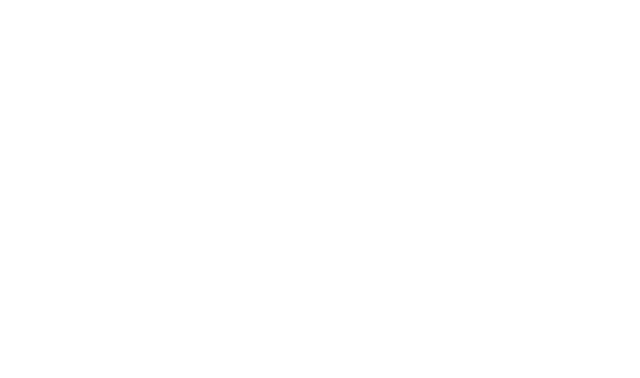
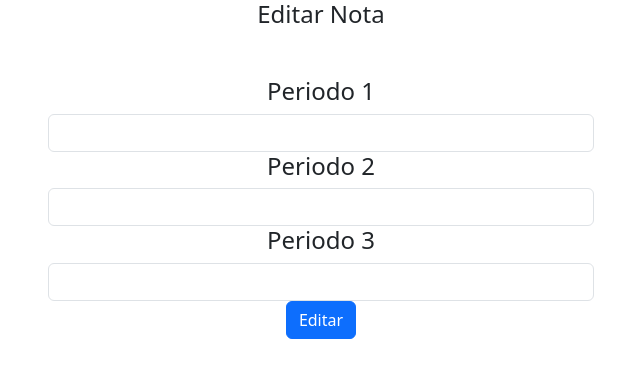
Before and after one commit to santacruzandres1/Integrador-SIlicon, a React (Create React App) app in the folder Frontend/grading-system/: page /dashboard/editarNota/1/1 in a window 1280 px wide. Before the commit this address had no page. Shown: the top 378 px of the page, without its empty margins (319-959 px from the left). Built offline with nearby package versions, Linux system fonts and the light colour scheme.

Commit message:
editar nota listo

```diff
--- a/Frontend/grading-system/src/App.js
+++ b/Frontend/grading-system/src/App.js
@@ -35,7 +35,7 @@
         <Route path={`/dashboard/editUser/:id_usuario`} element={<EditUser />} />
         <Route path={`/dashboard/editMateria/:id_materia`} element={<FormEditMateria />} />
         <Route path={`/dashboard/editCurso/:id_curso`} element={<FormEditCurso />} />
-        <Route path={`/dashboard/editNota/:id_materia/:id_usuario`} element={<FormEditarNota />} />
+        <Route path={`/dashboard/editarNota/:id_materia/:id_usuario`} element={<FormEditarNota />} />
         <Route path={`/dashboard/crearNota/:id_materia/:id_usuario`} element={<FormCrearNota />} />
       </Routes>
     </div>
--- a/Frontend/grading-system/src/components/DashProfesor/DashProfesor.js
+++ b/Frontend/grading-system/src/components/DashProfesor/DashProfesor.js
@@ -1,11 +1,10 @@
 import React from 'react';
 import { useState } from 'react';
-import { Modal } from 'react-bootstrap';
-import FormEditarNota from '../formEditar/formEditarNota';
+
 import { useFetch } from '../../useFetch';
 import jwtDecode from 'jwt-decode';
 import TablaAlumnos from './TablaAlumnos';
-
+import { Link } from 'react-router-dom';
 
 
 const DashProfesor = () => {
@@ -29,8 +28,8 @@
     setSearchTermApellido(e.target.value);
   };
   const filteredData = nota.filter((item) => {
-    const materia = item.materia;
-    const apellido = item.apellido;
+    const materia = item.materia[0];
+    const apellido = item.apellido[0];
     const searchTermMateriaLowerCase = searchTerm.toLowerCase();
     const searchTermApellidoLowerCase = searchTermApellido.toLowerCase();
     const notaMateriaLowerCase = materia.toLowerCase();
@@ -42,22 +41,8 @@
     return materiaMatches && apellidoMatches;
   });
 
-    //Modal Editar nota
-    const [notaAEditar, setnotaAEditar] = useState(""); // Nuevo estado
-    const [showModalEdit, setShowModalEdit] = useState(false);
 
-    const handleShowEdit = (id_usuario,id_materia) => {
-      const notaParaEditar = nota.find((nota) => nota.id_usuario === id_usuario && nota.id_materia === id_materia);
 
-      if (notaParaEditar) {
-        setnotaAEditar(notaParaEditar);
-        setShowModalEdit(true);
-      }
-    };
-
-    const handleClose = () => {
-      setShowModalEdit(false);
-    };
 
 
     const promedioColumna = filteredData.map(datos => {
@@ -100,7 +85,7 @@
 
                             <input className="form-control me-2"
                                 type="text"
-                                placeholder="Buscar por Apellido del alumno"
+                                placeholder="Buscar por Materia"
 
                                 onChange={handleSearch}
                                 value={searchTerm}
@@ -125,14 +110,6 @@
 
                 </div>
 
-          <Modal show={showModalEdit} onHide={handleClose}>
-                <Modal.Header closeButton>
-              <Modal.Title> 'Editar Nota' </Modal.Title>
-                </Modal.Header>
-                <Modal.Body>
-              <FormEditarNota data={notaAEditar} handleClose={handleClose} />
-                </Modal.Body>
-            </Modal>
 
 
             </div>
@@ -144,10 +121,9 @@
                 <table class="table table-striped-columns">
                     <thead>
                         <tr>
-                            <th scope="col">id materia</th>
-                            <th scope="col">id usuario</th>
-                            <th scope="col">Apellido</th>
-                            <th scope="col">Nombre</th>
+
+                            <th scope="col">ALumno</th>
+
                             <th scope="col">Materia</th>
                             <th scope="col">Periodo 1</th>
                             <th scope="col">Periodo 2</th>
@@ -159,9 +135,8 @@
                     {promedioColumna.map(nota => (
                         <tbody>
                             <tr >
-                              <td>{nota.id_materia}</td>
-                              <td>{nota.id_usuario}</td>
-                                <td>{nota.nombre}</td>
+
+
                                 <td>{nota.apellido}</td>
                                 <td>{nota.materia}</td>
                                 <td>{nota.nota1}</td>
@@ -169,7 +144,7 @@
                                 <td>{nota.nota3}</td>
                                 <td>{nota.promedio}</td>
                                 <div class="btn-group" role="group" aria-label="Basic example">
-                            <button onClick={() => handleShowEdit(nota.id_usuario, nota.id_materia)} type="button" class="btn btn-dark">Editar</button>
+                                <Link  to={`/dashboard/editarNota/${nota.id_materia}/${nota.id_usuario}`} type="button" class="btn btn-dark">Editar Nota </Link>
                                 </div>
                             </tr>
 
--- a/Frontend/grading-system/src/components/formEditar/formEditarNota.js
+++ b/Frontend/grading-system/src/components/formEditar/formEditarNota.js
@@ -1,45 +1,46 @@
 import React, { useState } from 'react';
-import { useEffect } from 'react';
+import { useParams, useNavigate  } from 'react-router-dom';
 
 
-const FormEditarNota  = ({ data, handleClose }) => {
+const FormEditarNota = () => {
+  const {id_materia, id_usuario} = useParams();
+  const navigate = useNavigate()
 
-  const [item, setItem] = useState({});
-  const id_materia = data.id_materia
-  const id_usuario = data.id_usuario
+  const [data , setData] = useState({
+    id_usuario: id_usuario,
+    id_materia: id_materia,
+    periodo_1: null,
+    periodo_2: null,
+    periodo_3: null
+  });
 debugger
-   useEffect(() => {
-     if (data) {
-       setItem({
-        periodo_1:data.periodo_1 || null,
-        periodo_2: data.periodo_2 || null,
-        periodo_3:data.periodo_3 || null,
-       });
-       }
-   }, [data]);
-debugger
-
 const handleInputChange = (e) => {
     const { name, value } = e.target;
-      setItem({ ...item, [name]: value });
+    setData({
+      ...data,
+      [name]: value,
+    });
+  };
 
-  };
+
+
 
   const handleSubmit = (e) => {
     e.preventDefault();
-
-      fetch(`http://localhost:8080/api/nota/${id_materia}/${id_usuario}`, {
-          method: 'PUT',
+    fetch("http://localhost:8080/api/nota",
+  {
+    method: "PUT",
     headers: {
-              'Content-Type': 'application/json',
+      "Content-Type": "application/json",
       'authorization': sessionStorage.getItem('token')
     },
-          body: JSON.stringify(item),
+    body: JSON.stringify(data),
+
   })
   .then((response) => {
     if (response.ok) {
         console.log('Elemento actualizado con éxito');
-               handleClose();
+     navigate('/dashboard')
 
 
     } else {
@@ -50,16 +51,14 @@
     console.error('Error de red:', error);
 });
 };
-debugger
   return (
     <>
-            <div className='container text-center'><h2>Editar Nota</h2></div>
+    <h4>Editar Nota</h4>
       <div className="container mt-5">
         <div className="row justify-content-center">
           <div className="col-md-6">
 
             <form onSubmit={handleSubmit}>
-
 
               <div className="form-group">
                 <label htmlFor="periodo_1"><h4>Periodo 1</h4></label>
@@ -68,7 +67,7 @@
                   id="periodo_1"
                   name='periodo_1'
                   className="form-control"
-                  value={item.periodo_1}
+                  value={data.periodo_1}
                   onChange={handleInputChange}
 
                 />
@@ -76,11 +75,12 @@
               <div className="form-group">
                 <label htmlFor="periodo_2"><h4>Periodo 2</h4></label>
                 <input
-                  name='periodo_2'
+
                   type="number"
                   id="periodo_2"
+                  name='periodo_2'
                   className="form-control"
-                  value={item.periodo_2}
+                  value={data.periodo_2}
                   onChange={handleInputChange}
 
                 />
@@ -91,16 +91,15 @@
 
                   type="number"
                   id="periodo_3"
-                  name="periodo_3"
+                  name='periodo_3'
                   className="form-control"
-                  value={item.periodo_3}
+                  value={data.periodo_3}
                   onChange={handleInputChange}
 
                 />
               </div>
-              <button className="btn btn-primary">Editar</button>
+              <button type="submit" className="btn btn-primary">Editar</button>
             </form>
-
           </div>
         </div>
       </div></>
```
Lines whose indentation alone changed are shown as unchanged.
